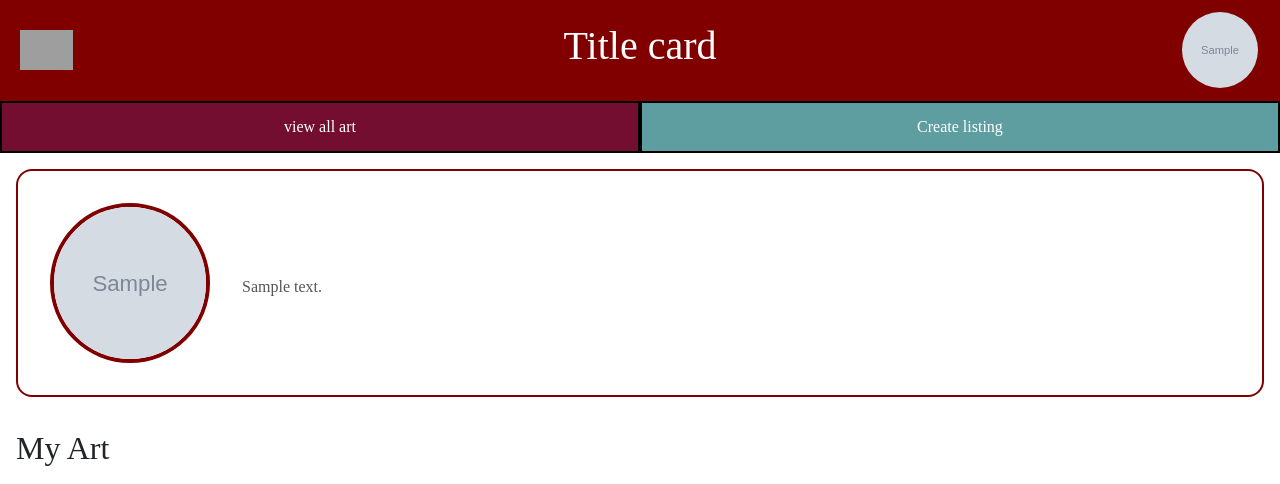
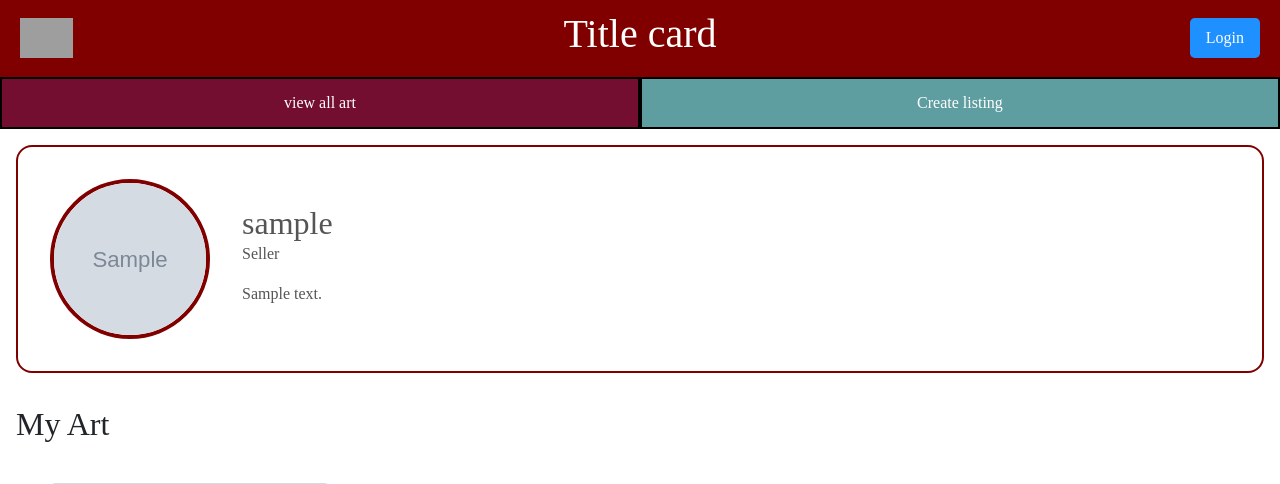
Before and after one commit to PDAYSig/Verklegt2_Group10, a Django app: page /seller/1/ in a window 1280 px wide. Shown: the top 484 px of the page. Run offline with Django 5.2, Linux system fonts and the light colour scheme; tables that the repository leaves empty hold one stand-in row (values such as "Sample post"); grey boxes marked "Sample" are stand-in pictures; grey boxes are pictures that could not be loaded.

Commit message:
view seller profile safely + laga index

```diff
--- a/static/css/styles.css
+++ b/static/css/styles.css
@@ -375,6 +375,11 @@ body {
     border: 2px solid black;
     border-radius: 1rem;
     box-sizing: border-box;
+    display: flex;
+    flex-direction: column;
+    align-items: center;
+
+    margin: 2rem auto;
 }
 
 .sold-title {
--- a/templates/users/seller_profile.html
+++ b/templates/users/seller_profile.html
@@ -2,15 +2,19 @@
 
 {% block content %}
 
-<div class="profile-container">
+ <div class="profile-container">
 
     <div class="profile-header">
-        <img src="{{ seller.profile.profile_image }}" class="profile-big">
+        {% if seller.profile.profile_image %}
+            <img src="{{ seller.profile.profile_image.url }}" class="profile-big">
+        {% else %}
+            <img src="/media/profiles/default_profile.png" class="profile-big">
+        {% endif %}
 
         <div class="profile-info">
-            <h2>{{ seller.username }}</h2>
-            <p class="seller-type">{{ seller.profile.seller_type }}</p>
-            <p>{{ seller.profile.bio|default:"no bio yet" }}</p>
+            <h2>{{ seller.profile.user.username }}</h2>
+            <p class="seller-type">{{ seller.profile.seller_type|default:"Seller" }}</p>
+            <p>{{ seller.profile.bio|default:"No bio yet" }}</p>
         </div>
     </div>
 
--- a/users/views.py
+++ b/users/views.py
@@ -79,14 +79,12 @@ def edit_profile(request):
 
 def seller_profile(request, id):
     seller = get_object_or_404(Seller, profile__user__id=id)
-    user = seller.profile.user
 
     art = art_listing.objects.filter(seller=seller)
 
     return render(request, 'users/seller_profile.html', {
-        'user': user,
         'seller': seller,
-        'art': art
+        'art': art,
     })
 def artwork(request, id):
     item = art_listing.objects.get(id=id)
```
Also changed, not shown: templates/users/index.html (+16 -5 lines).
